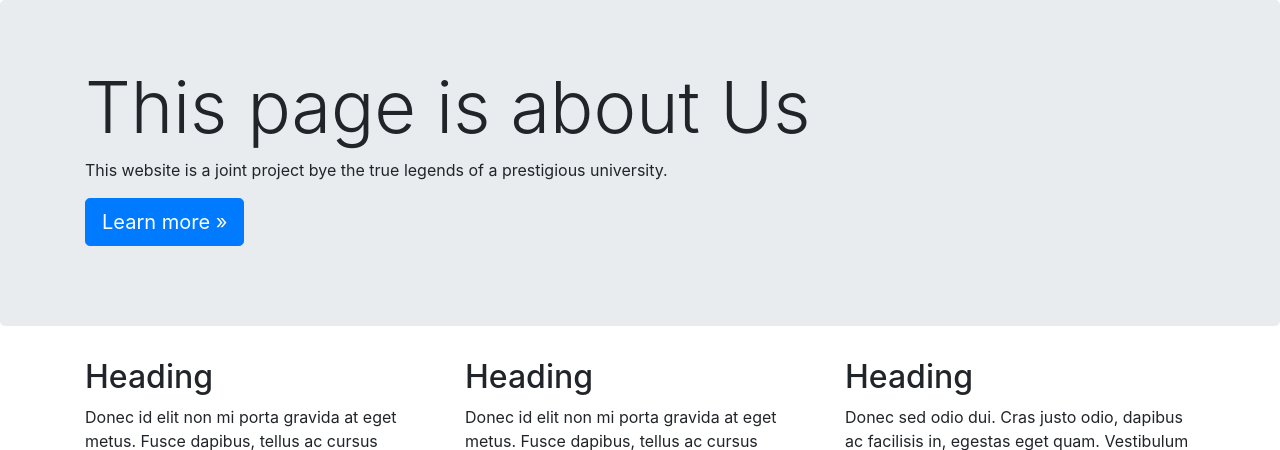
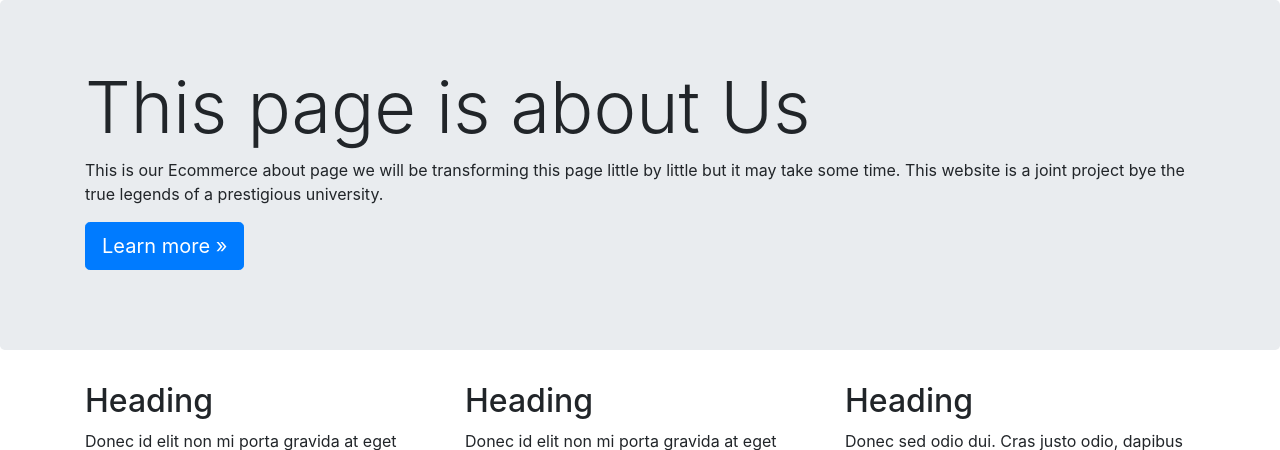
Before and after one commit to Syed-Owais-Ur-Rehman/Django-Practice, a Django app: page /shop/about/ in a window 1280 px wide. Shown: the part 56-506 px from the top of the page. Run offline with Django 3.2, Linux system fonts and the light colour scheme; some libraries are stand-ins or nearby versions.

Commit message:
Update about.html

```diff
--- a/shop/templates/shop/about.html
+++ b/shop/templates/shop/about.html
@@ -12,7 +12,7 @@
   <div class="jumbotron">
     <div class="container">
       <h1 class="display-3">This page is about Us</h1>
-      <p>This website is a joint project bye the true legends of a prestigious university.</p>
+      <p>This is our Ecommerce about page we will be transforming this page little by little but it may take some time. This website is a joint project bye the true legends of a prestigious university.</p>
       <p><a class="btn btn-primary btn-lg" href="#" role="button">Learn more »</a></p>
     </div>
   </div>
```
